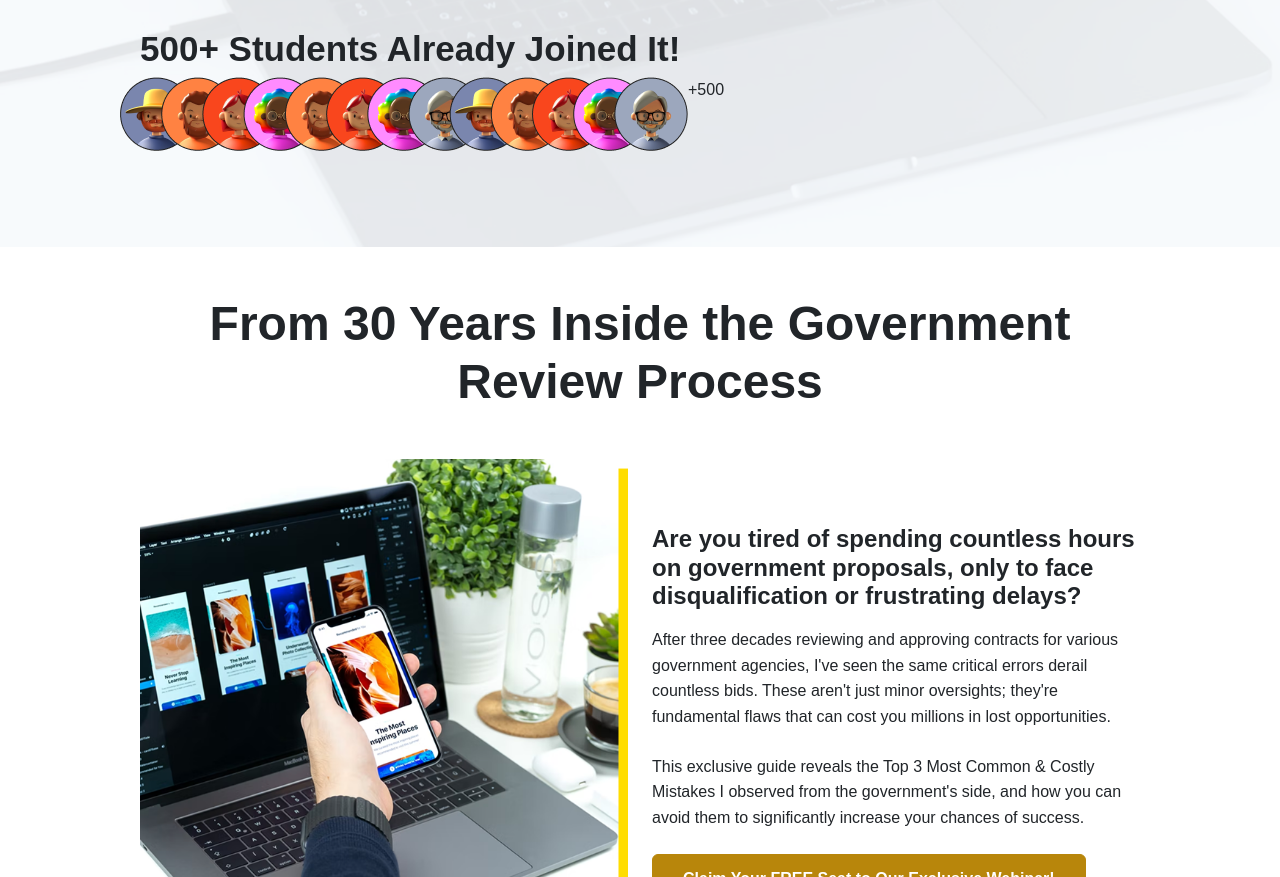
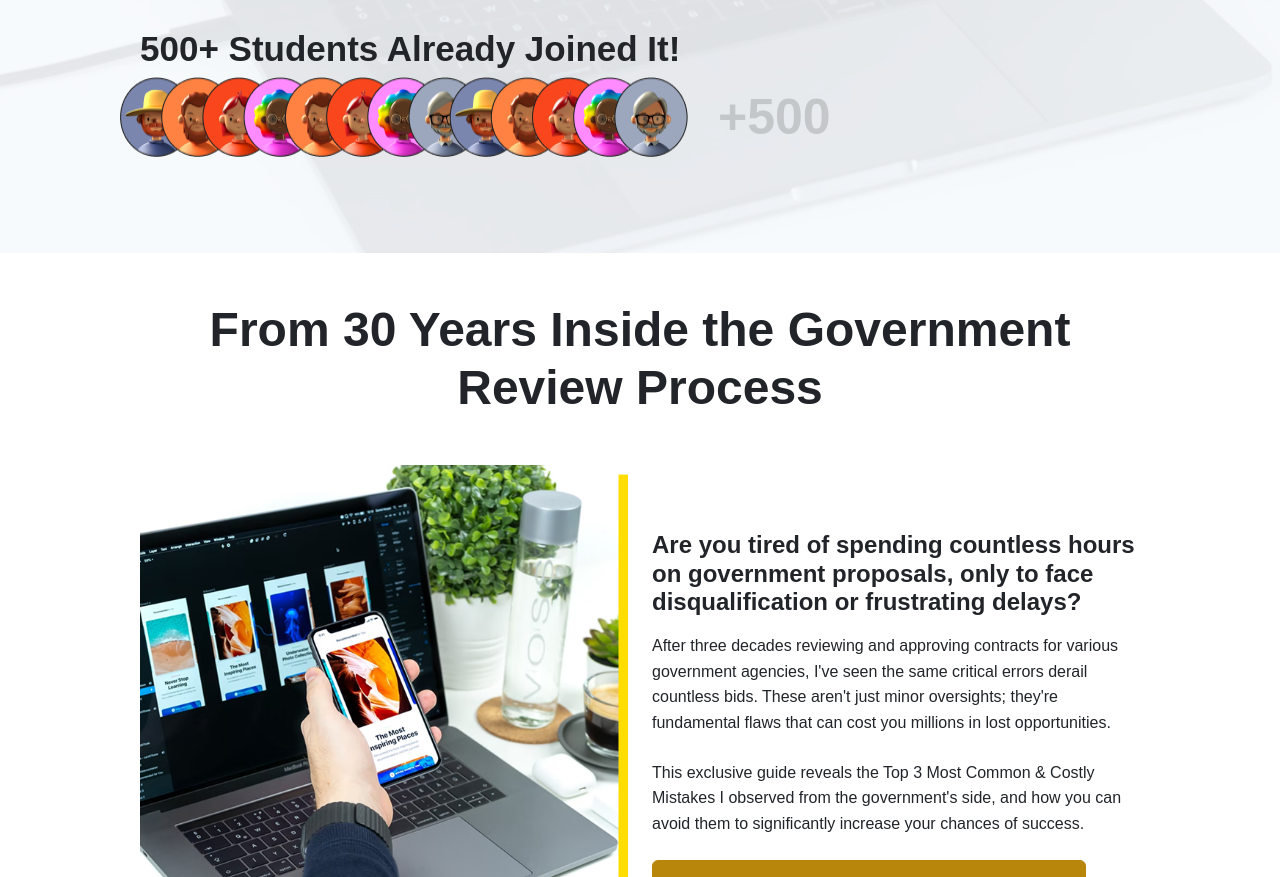
Before and after one commit to Yakshkumar-Patel/pet-layout, a plain HTML site: page index.html in a window 1280 px wide. Shown: the part 1114-1991 px from the top of the page. Drawn offline with nearby package versions, Linux system fonts and the light colour scheme; a web font is replaced by a local one.

Commit message:
Update index.html

```diff
--- a/index.html
+++ b/index.html
@@ -46,7 +46,12 @@
             font-family: 'Sofia Pro', sans-serif;
             line-height: 1.6;
         }
-
+        span.transtparent-font-social {
+            font-size: 50px;
+            font-weight: 600;
+            color: #00000026;
+            margin-left: 30px;
+        }
         .bg-light-gray {
             background-color: #f7fafc;
         }
```
